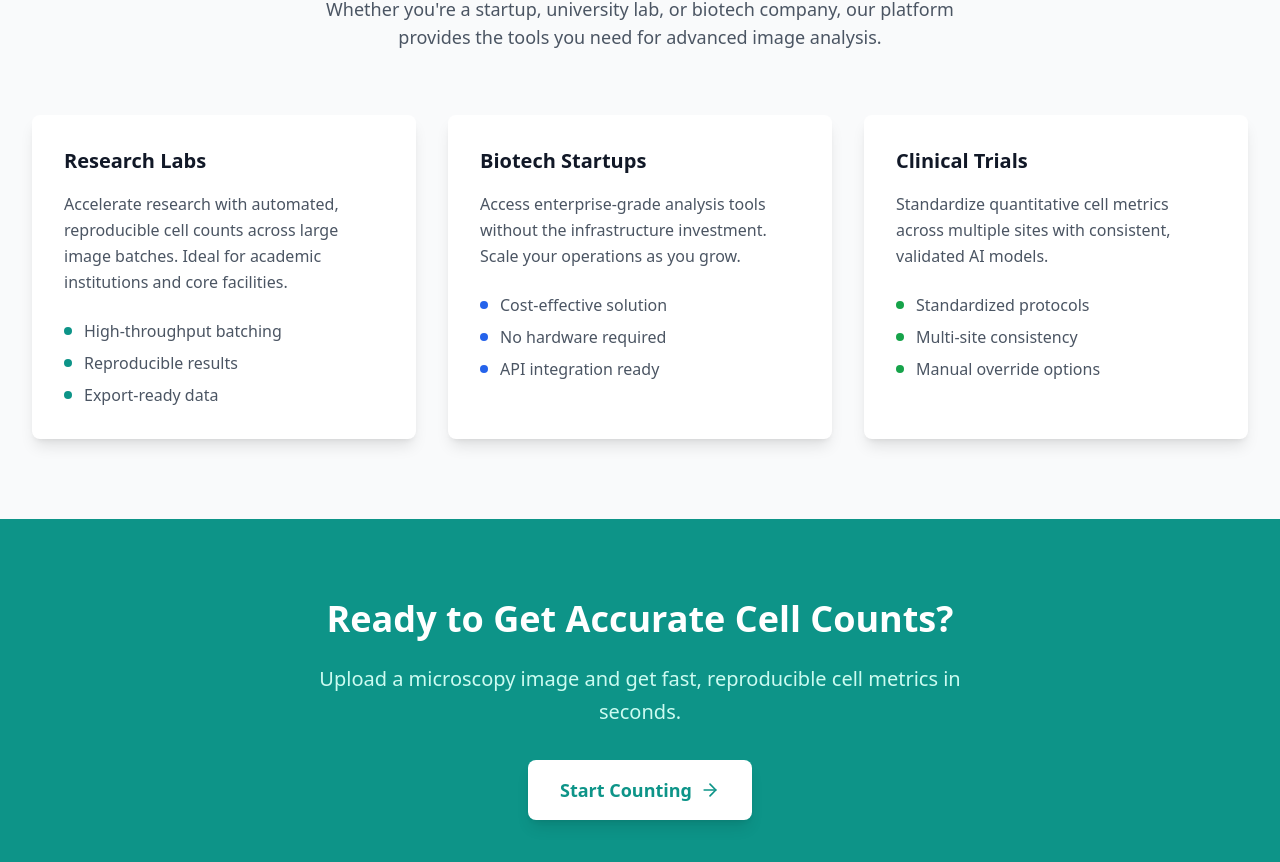
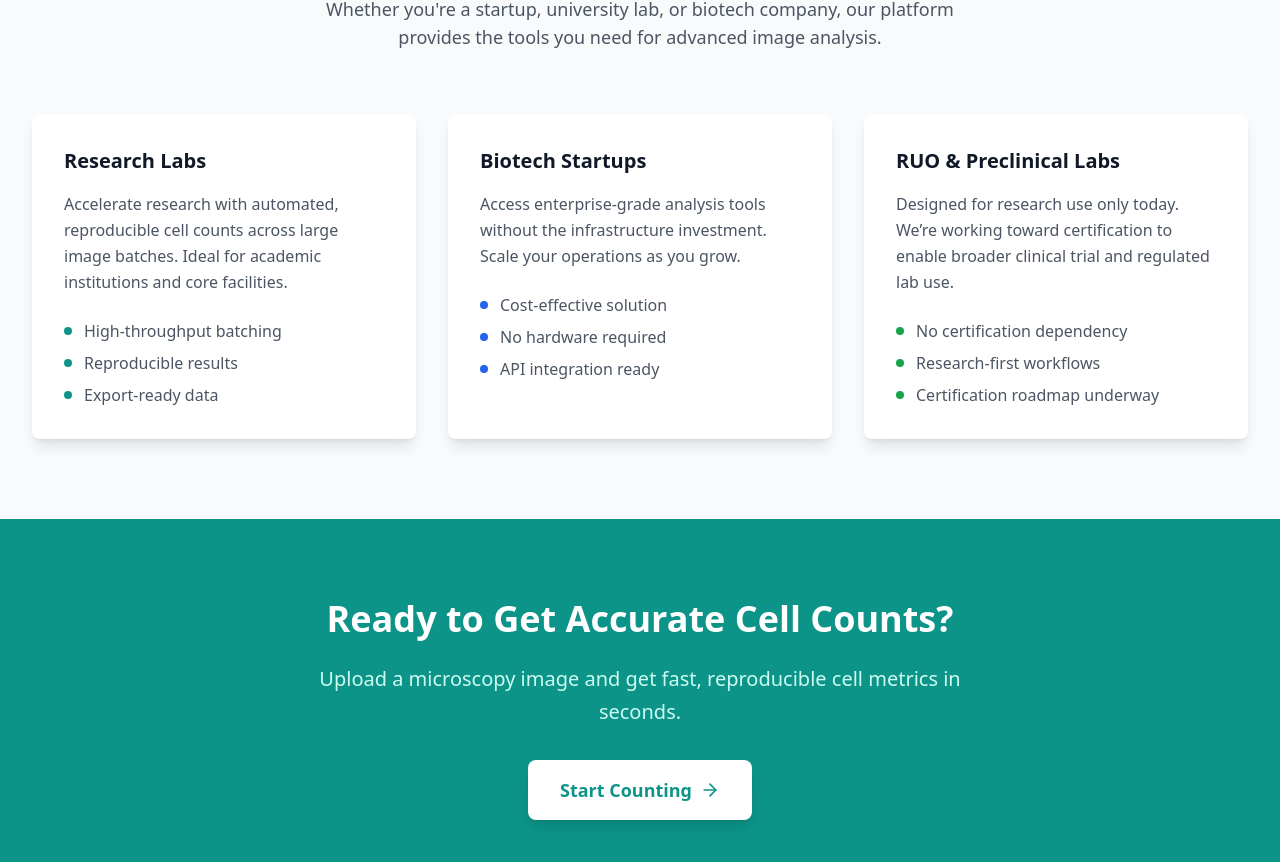
Before and after one commit to Twaal/lowkey-vision, a React (Vite) app in the folder frontend/: page / in a window 1280 px wide. Shown: the part 1392-2254 px from the top of the page. Built offline with nearby package versions, Linux system fonts and the light colour scheme.

Commit message:
RUO statement

```diff
--- a/frontend/src/App.tsx
+++ b/frontend/src/App.tsx
@@ -1,6 +1,6 @@
 import React from 'react';
 import { BrowserRouter as Router, Routes, Route } from 'react-router-dom';
-import { Analytics } from '@vercel/analytics/react';
+// import { Analytics } from '@vercel/analytics/react';
 import Navbar from './components/Navbar';
 import LandingPage from './pages/LandingPage';
 import CellCountingV8 from './pages/CellCountingV8';
@@ -19,7 +19,7 @@ const App: React.FC = () => {
           <Route path="/about" element={<AboutPage />} />
           <Route path="/contact" element={<ContactPage />} />
         </Routes>
-        <Analytics />
+        {/* <Analytics /> */}
       </div>
     </Router>
   );
--- a/frontend/src/pages/LandingPage.tsx
+++ b/frontend/src/pages/LandingPage.tsx
@@ -131,22 +131,22 @@ const LandingPage = () => {
             </div>
 
             <div className="bg-white rounded-lg shadow-lg p-8 hover:shadow-xl transition-shadow duration-200">
-              <h3 className="text-xl font-semibold text-gray-900 mb-4">Clinical Trials</h3>
+              <h3 className="text-xl font-semibold text-gray-900 mb-4">RUO & Preclinical Labs</h3>
                 <p className="text-gray-600 mb-6 leading-relaxed">
-                Standardize quantitative cell metrics across multiple sites with consistent, validated AI models.
+                Designed for research use only today. We’re working toward certification to enable broader clinical trial and regulated lab use.
               </p>
               <ul className="space-y-2 text-gray-600">
                 <li className="flex items-center">
                   <div className="w-2 h-2 bg-green-600 rounded-full mr-3"></div>
-                  Standardized protocols
+                  No certification dependency
                 </li>
                 <li className="flex items-center">
                   <div className="w-2 h-2 bg-green-600 rounded-full mr-3"></div>
-                  Multi-site consistency
+                  Research-first workflows
                 </li>
                 <li className="flex items-center">
                   <div className="w-2 h-2 bg-green-600 rounded-full mr-3"></div>
-                  Manual override options
+                  Certification roadmap underway
                 </li>
               </ul>
             </div>
```
